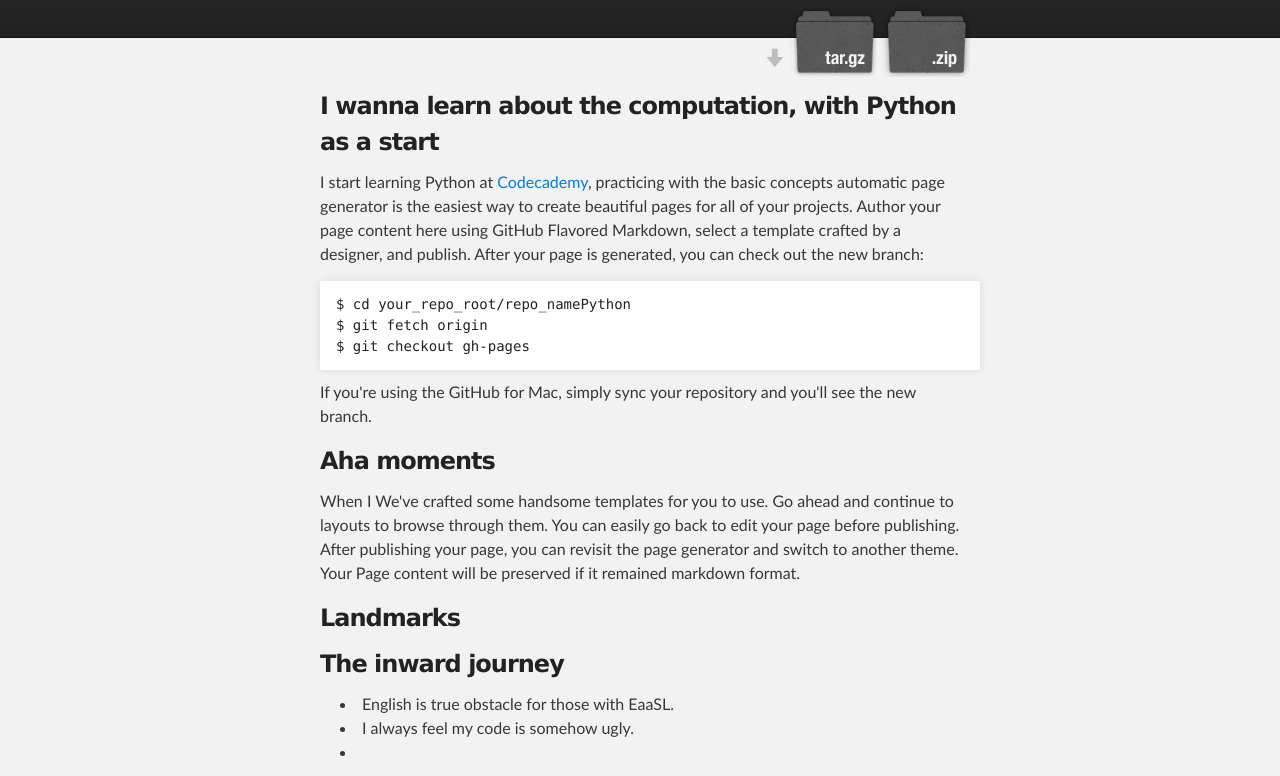
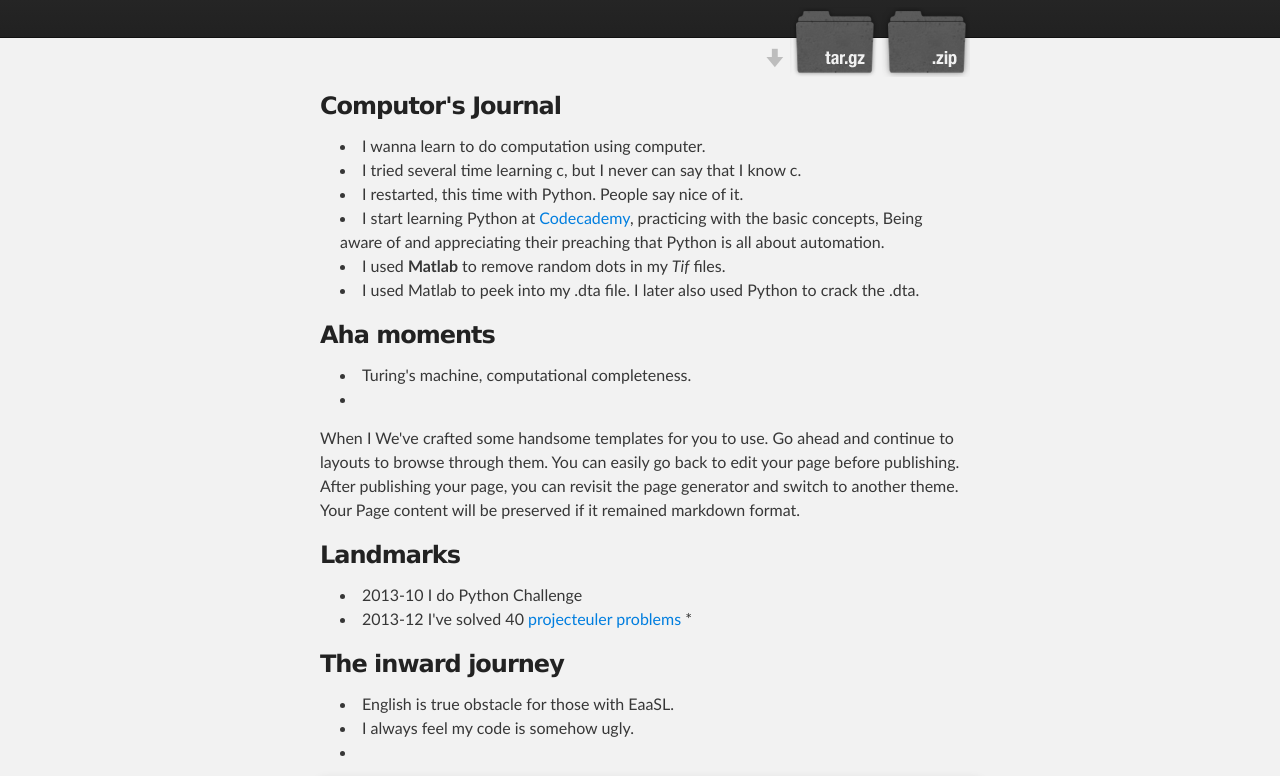
Before and after one commit to okxy/Python, a plain HTML site: page index.html in a window 1280 px wide. Shown: the part 172-948 px from the top of the page. Drawn offline with Linux system fonts and the light colour scheme.

```diff
--- a/index.html
+++ b/index.html
@@ -4,7 +4,7 @@
   <head>
     <meta charset='utf-8' />
     <meta http-equiv="X-UA-Compatible" content="chrome=1" />
-    <meta name="description" content="Python : My scripts while learning Python" />
+    <meta name="description" content="Python : My journey to learning computation with Python" />
 
     <link rel="stylesheet" type="text/css" media="screen" href="stylesheets/stylesheet.css">
 
@@ -19,7 +19,7 @@
           <a id="forkme_banner" href="https://github.com/okxy/Python">View on GitHub</a>
 
           <h1 id="project_title">Python</h1>
-          <h2 id="project_tagline">My scripts while learning Python</h2>
+          <h2 id="project_tagline">My journey to learning computation with Python</h2>
 
             <section id="downloads">
               <a class="zip_download_link" href="https://github.com/okxy/Python/zipball/master">Download this project as a .zip file</a>
@@ -32,34 +32,41 @@
     <div id="main_content_wrap" class="outer">
       <section id="main_content" class="inner">
         <h3>
-<a name="i-wanna-learn-about-the-computation-with-python-as-a-start" class="anchor" href="#i-wanna-learn-about-the-computation-with-python-as-a-start"><span class="octicon octicon-link"></span></a>I wanna learn about the computation, with Python as a start</h3>
+<a name="computors-journal" class="anchor" href="#computors-journal"><span class="octicon octicon-link"></span></a>Computor's Journal</h3>
 
-<p>I start learning Python at <a href="http://www.codecademy.com">Codecademy</a>, practicing with the basic concepts
-automatic page generator is the easiest way to create beautiful pages for all of your projects. Author your page content here using GitHub Flavored Markdown, select a template crafted by a designer, and publish. After your page is generated, you can check out the new branch:</p>
-
-<pre><code>$ cd your_repo_root/repo_namePython
-$ git fetch origin
-$ git checkout gh-pages
-</code></pre>
-
-<p>If you're using the GitHub for Mac, simply sync your repository and you'll see the new branch.</p>
-
-<h3>
+<ul>
+<li>I wanna learn to do computation using computer.</li>
+<li>I tried several time learning c, but I never can say that I know c.</li>
+<li>I restarted, this time with Python. People say nice of it.</li>
+<li>I start learning Python at <a href="http://www.codecademy.com">Codecademy</a>, practicing with the basic concepts, Being aware of and appreciating their preaching that Python is all about automation.</li>
+<li>I used <strong>Matlab</strong> to remove random dots in my <em>Tif</em> files.</li>
+<li>I used Matlab to peek into my .dta file. I later also used Python to crack the .dta.</li>
+</ul><h3>
 <a name="aha-moments" class="anchor" href="#aha-moments"><span class="octicon octicon-link"></span></a>Aha moments</h3>
 
-<p>When I We've crafted some handsome templates for you to use. Go ahead and continue to layouts to browse through them. You can easily go back to edit your page before publishing. After publishing your page, you can revisit the page generator and switch to another theme. Your Page content will be preserved if it remained markdown format.</p>
+<ul>
+<li>Turing's machine, computational completeness.</li>
+<li>
+</ul><p>When I We've crafted some handsome templates for you to use. Go ahead and continue to layouts to browse through them. You can easily go back to edit your page before publishing. After publishing your page, you can revisit the page generator and switch to another theme. Your Page content will be preserved if it remained markdown format.</p>
 
 <h3>
 <a name="landmarks" class="anchor" href="#landmarks"><span class="octicon octicon-link"></span></a>Landmarks</h3>
 
-<h3>
+<ul>
+<li>2013-10 I do Python Challenge</li>
+<li>2013-12 I've solved 40 <a href="http://projecteuler.net/">projecteuler problems</a>
+*</li>
+</ul><h3>
 <a name="the-inward-journey" class="anchor" href="#the-inward-journey"><span class="octicon octicon-link"></span></a>The inward journey</h3>
 
 <ul>
 <li>English is true obstacle for those with EaaSL.</li>
 <li>I always feel my code is somehow ugly.</li>
 <li>
-</ul>
+</ul><pre><code>$ cd your_repo_root/repo_name
+$ git fetch origin
+$ git checkout gh-pages
+</code></pre>
       </section>
     </div>
 
```
Also changed, not shown: params.json (+1 -1 lines).
